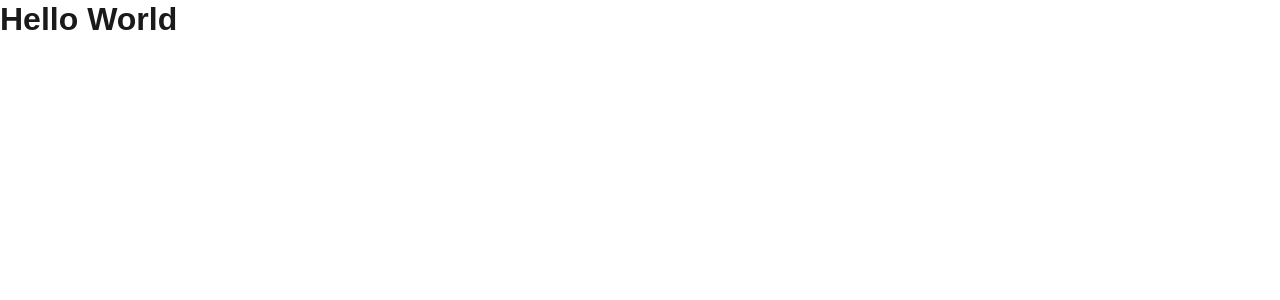
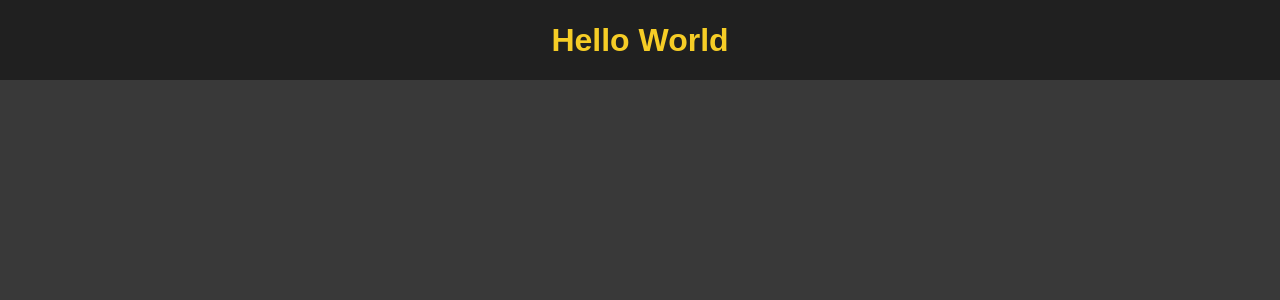
Before and after one commit to Paraldos/Portfolio, a Vue app: page / in a window 1280 px wide. Shown: the top 300 px of the page. Built offline with nearby package versions, Linux system fonts and the light colour scheme; a web font is replaced by a local one.

Commit message:
refined css / used header as example

```diff
--- a/src/components/header/Header.css
+++ b/src/components/header/Header.css
@@ -0,0 +1,8 @@
+header {
+  height: var(--header-height);
+  width: 100%;
+  display: flex;
+  justify-content: center;
+  align-items: center;
+  background-color: var(--color-dark-background);
+}
--- a/src/components/header/Header.vue
+++ b/src/components/header/Header.vue
@@ -1,5 +1,11 @@
 <script setup lang="ts"></script>
 
+<style scoped>
+@import "./Header.css";
+</style>
+
 <template>
-  <h1>Hello World</h1>
+  <header>
+    <h1>Hello World</h1>
+  </header>
 </template>
--- a/src/styles/reset.css
+++ b/src/styles/reset.css
@@ -17,10 +17,10 @@ body {
   font-family: var(--font-family);
   font-size: var(--font-size-base);
   line-height: var(--line-height);
-  color: var(--color-text);
+  color: var(--color-primary);
 
   min-height: 100vh;
-  background-color: var(--color-background);
+  background-color: var(--color-light-background);
 
   -webkit-font-smoothing: antialiased;
 }
--- a/src/styles/variables.css
+++ b/src/styles/variables.css
@@ -3,7 +3,15 @@
   --font-size-base: 1rem;
   --line-height: 1.5;
 
-  --color-background: #ffffff;
-  --color-text: #1a1a1a;
-  --color-primary: #2563eb;
+  --color-primary: #f6cd26;
+  --color-secondary: #ac6b26;
+  --color-light-background: #393939;
+  --color-dark-background: #202020;
+
+  --scroll_width: 20px;
+  --nav_height_big: 4rem;
+  --nav_height_small: 3rem;
+  --nav_border: 0.2rem;
+
+  --header-height: 80px;
 }
```
